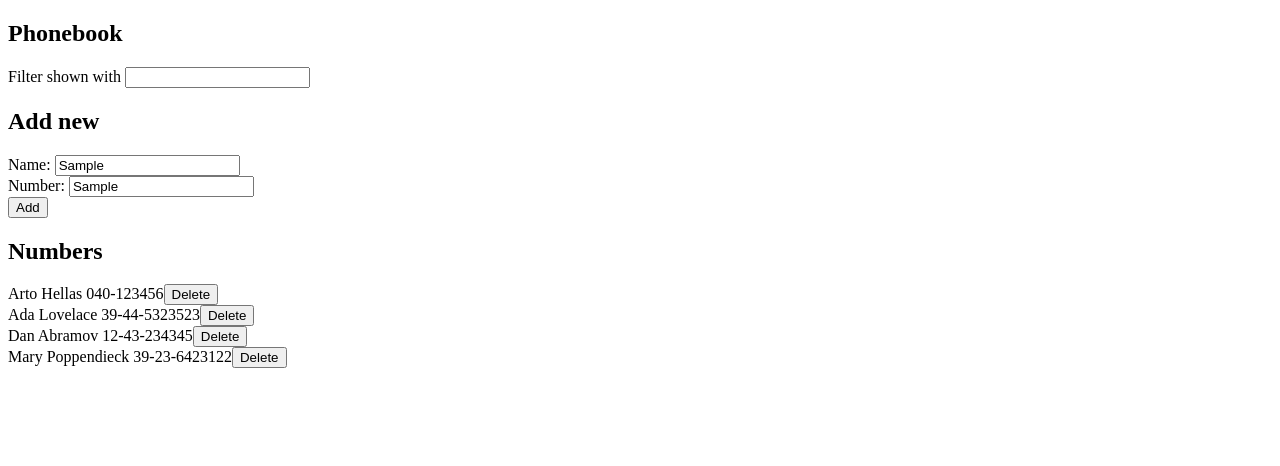
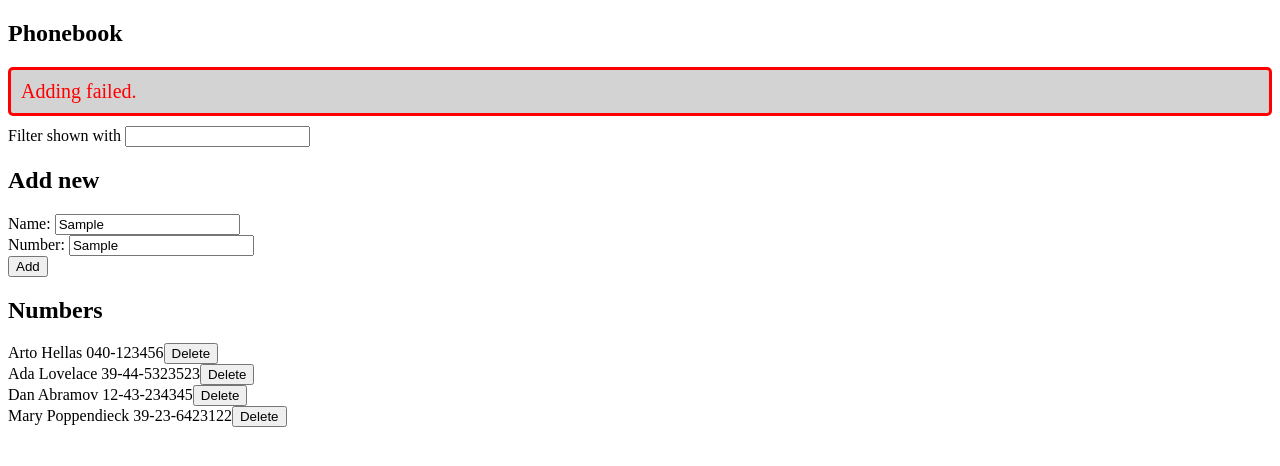
Before and after one commit to rkoverola/fullstackopen, a React (Create React App) app in the folder part2/phonebook/: page / in a window 1280 px wide. Both pictures are taken after typing "Sample", "Sample" into the empty fields and a click on the button "Add". Shown: the top 466 px of the page. Built offline with nearby package versions, Linux system fonts and the light colour scheme; no server answers; data requests are answered from the project's data file.

Commit message:
Solve 2.19 and 2.20

```diff
--- a/part2/phonebook/src/App.js
+++ b/part2/phonebook/src/App.js
@@ -1,5 +1,23 @@
 import { useState, useEffect } from 'react'
 import personService from './services/persons'
+
+const Notification = ({ message, error }) => {
+  if (message === null) {
+    return null
+  }
+  if(error) {
+    return (
+      <div className='error'>
+        {message}
+      </div>
+    )
+  }
+  return (
+    <div className='success'>
+      {message}
+    </div>
+  )
+}
 
 const FilterWidget = ({handler, filterString}) => {
   return (
@@ -48,6 +66,7 @@ const App = () => {
   const [newName, setNewName] = useState('')
   const [newNumber, setNewNumber] = useState('')
   const [filterString, setFilterString] = useState('')
+  const [notification, setNotification] = useState({message: null, error: false})
 
   useEffect(() => {
     console.log('Using effect')
@@ -62,6 +81,11 @@ const App = () => {
   const handleNewNameChange = (event) => setNewName(event.target.value)
   const handleNewNumberChange = (event) => setNewNumber(event.target.value)
   const handleFilterStringChange = (event) => setFilterString(event.target.value)
+
+  const sendNotificationToUser = (message, error) => {
+    setNotification({ message: message, error: error})
+    setTimeout(() => setNotification({message: null, error: false}), 5000 )
+  }
 
   const addPerson = (event) => {
     event.preventDefault()
@@ -79,11 +103,13 @@ const App = () => {
       personService
         .update(id, personObject)
         .then(updatedPerson => {
-          console.log('Data from updating ->', updatedPerson)
           const updatedPersons = persons.map(p => p.id === id ? updatedPerson : p)
           setPersons(updatedPersons)
+          sendNotificationToUser('Update successful.', false)
         })
-        .catch(error => alert('Updating failed.'))
+        .catch(error => {
+          sendNotificationToUser('Could not update number.', true)
+        })
     } else {
       const personObject = {
         name: newName,
@@ -95,8 +121,11 @@ const App = () => {
           setPersons(persons.concat(addedPerson))
           setNewName('')
           setNewNumber('')
+          sendNotificationToUser('Added ' + addedPerson.name, false)
         })
-        .catch(error => alert('Adding failed.'))
+        .catch(error => {
+          sendNotificationToUser('Adding failed.', true)
+        })
     }
   }
 
@@ -108,15 +137,18 @@ const App = () => {
     personService
       .remove(person)
       .then(response => {
-        console.log('Response from server ->', response)
         setPersons(persons.filter(p => p.id !== person.id))
+        sendNotificationToUser('Successfully removed ' + person.name, false)
       })
-      .catch(error => alert('Deletion failed.'))
+      .catch(error => {
+        sendNotificationToUser('Removing failed', true)
+      })
   }
 
   return (
     <div>
       <h2>Phonebook</h2>
+      <Notification message={notification.message} error={notification.error} />
       <FilterWidget handler={handleFilterStringChange} filterString={filterString}/>
       <h2>Add new</h2>
       <PersonForm
--- /dev/null
+++ b/part2/phonebook/src/index.css
@@ -0,0 +1,19 @@
+.error {
+    color: red;
+    background: lightgrey;
+    font-size: 20px;
+    border-style: solid;
+    border-radius: 5px;
+    padding: 10px;
+    margin-bottom: 10px;
+}
+
+.success {
+    color: green;
+    background: lightgrey;
+    font-size: 20px;
+    border-style: solid;
+    border-radius: 5px;
+    padding: 10px;
+    margin-bottom: 10px;
+}
--- a/part2/phonebook/src/index.js
+++ b/part2/phonebook/src/index.js
@@ -2,5 +2,6 @@ import React from 'react';
 import ReactDOM from 'react-dom/client';
 
 import App from './App';
+import './index.css'
 
 ReactDOM.createRoot(document.getElementById('root')).render(<App />)
```
